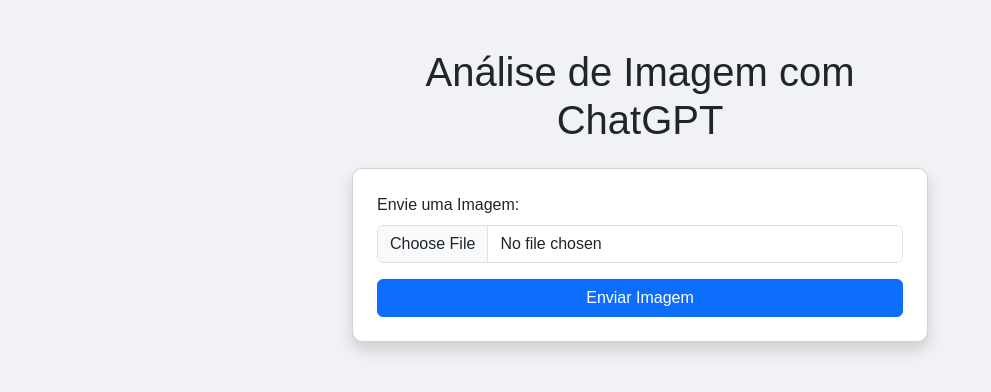
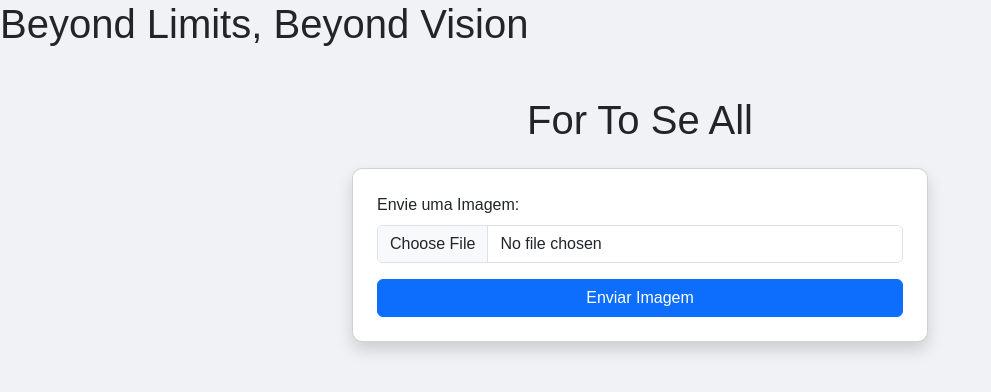
Before and after one commit to TomazAlexandre/fortoseeall, a Flask app: page / in a window 1280 px wide. Shown: the top 392 px of the page, without its empty margins (0-991 px from the left). Run offline with Flask 3, Linux system fonts and the light colour scheme.

Commit message:
Corrigindo titulos

```diff
--- a/templates/index.html
+++ b/templates/index.html
@@ -3,13 +3,14 @@
 <head>
     <meta charset="UTF-8">
     <meta name="viewport" content="width=device-width, initial-scale=1.0">
-    <title>Análise de Imagem com ChatGPT</title>
+    <title>For To Se All</title>
+    <h1> Beyond Limits, Beyond Vision</h1>
     <link href="https://cdn.jsdelivr.net/npm/bootstrap@5.3.0/dist/css/bootstrap.min.css" rel="stylesheet">
     <link rel="stylesheet" href="{{ url_for('static', filename='style.css') }}">
 </head>
 <body>
     <div class="container mt-5">
-        <h1 class="text-center mb-4">Análise de Imagem com ChatGPT</h1>
+        <h1 class="text-center mb-4">For To Se All</h1>
         <div class="card p-4 shadow">
             <form id="uploadForm" enctype="multipart/form-data">
                 <div class="mb-3">
```
